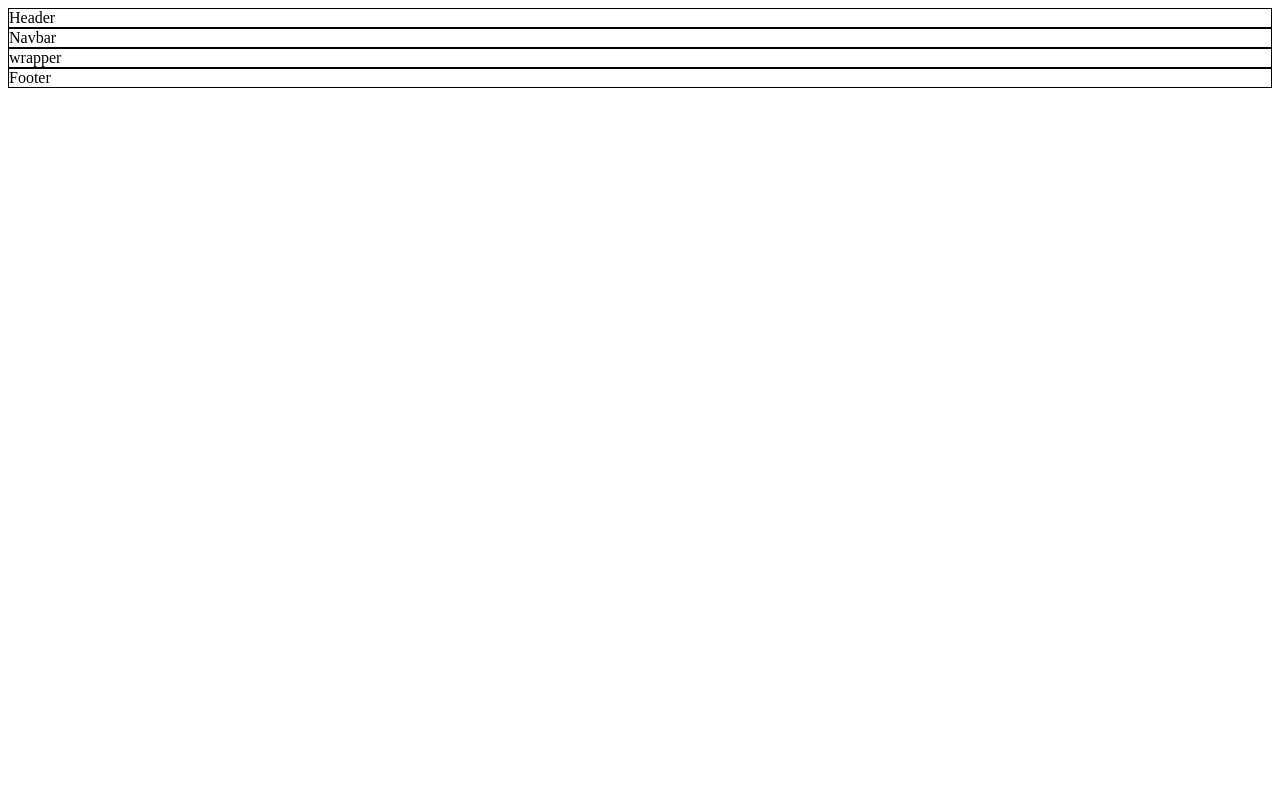
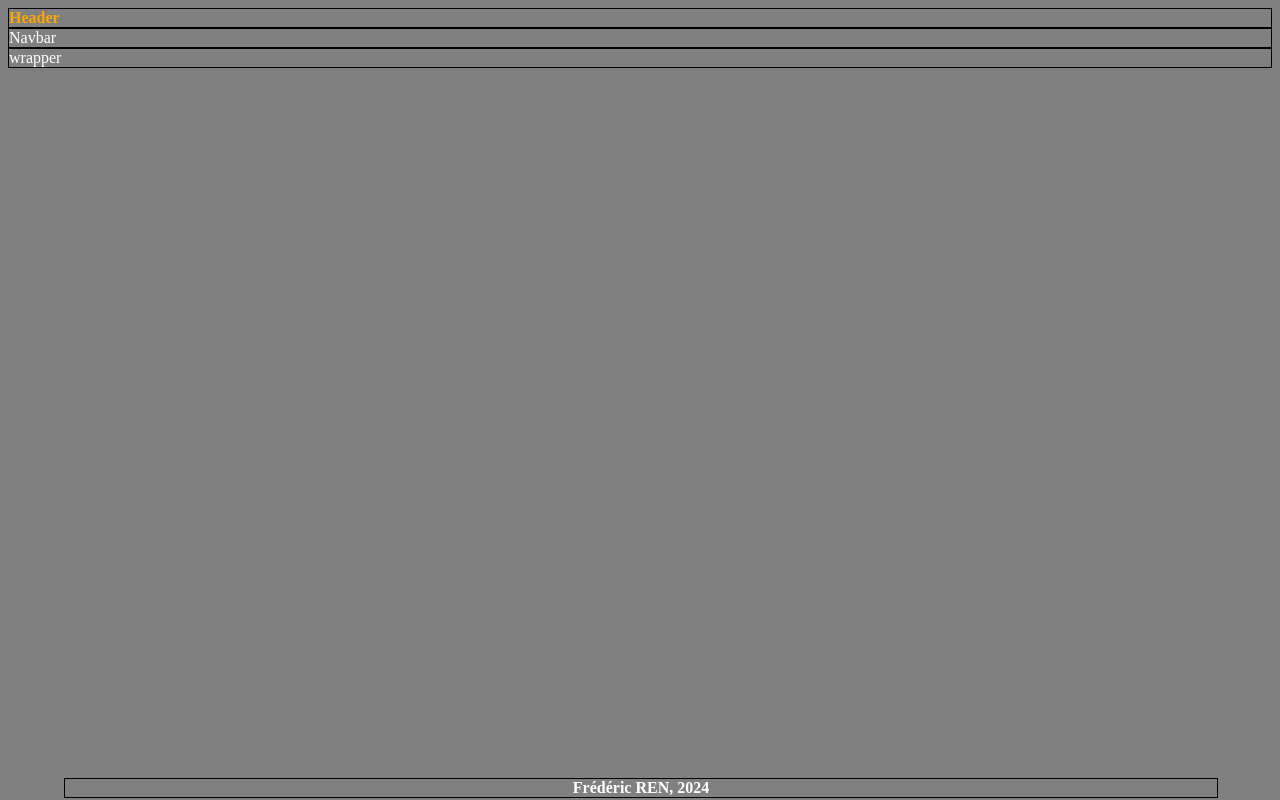
Before and after one commit to Acraind/2024_12_03_jpg, a website: page index.html in a window 1280 px wide. Drawn offline with Linux system fonts and the light colour scheme.

Commit message:
définition de class et sélecteurs

```diff
--- a/index.html
+++ b/index.html
@@ -8,9 +8,10 @@
     <title>Document</title>
 </head>
 <body>
-    <div>Header</div>
-    <div>Navbar</div>
-    <div>wrapper</div>
-    <div>Footer</div>
+    <div id ="header" class ="bold">Header</div>
+    <div id="navbar">Navbar</div>
+    <div id="wrapper">wrapper</div>
+    <div id="footer" class ="bold blue">Frédéric REN, 2024</div>
+    <!-- Même si la class n'existe pas dans le .css, on peut référer une class -->
 </body>
 </html>
--- a/style/style.css
+++ b/style/style.css
@@ -1,3 +1,25 @@
 div{
     border:1px solid black;
 }
+
+body{
+    background-color: grey;
+    color:white;
+}
+#header{
+    color:orange;
+}
+/* Si on veut un nom en deux parties : header-coucou plutôt que header coucou ou header_coucou */
+/* header coucou : veut dire que header est dans coucou ou l'inverse */
+#footer{
+    position:absolute;
+    /* Sa position ne dépend pas de ce qui le précède */
+    bottom:2px;
+    text-align:center;
+    width:90%;
+    left:5%;
+
+}
+.bold{
+    font-weight:900;
+}
```
